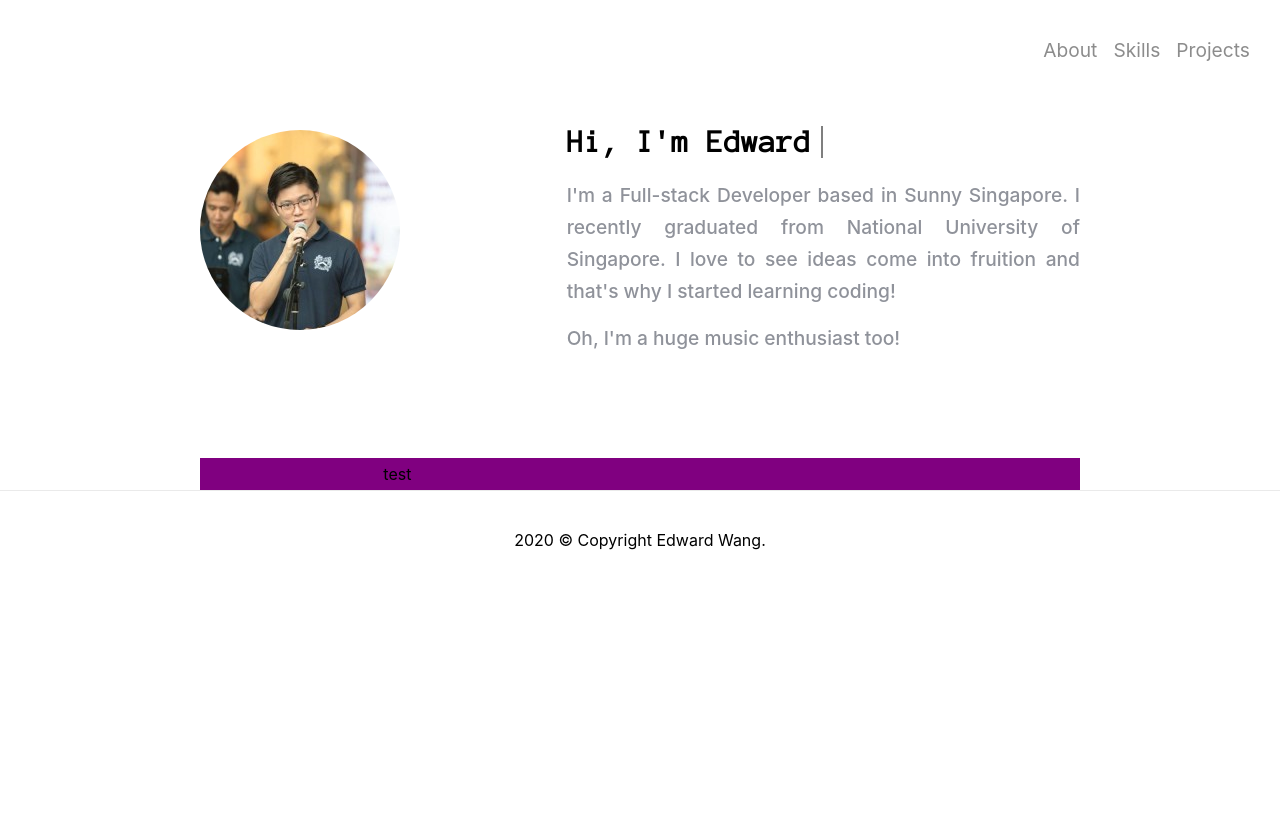
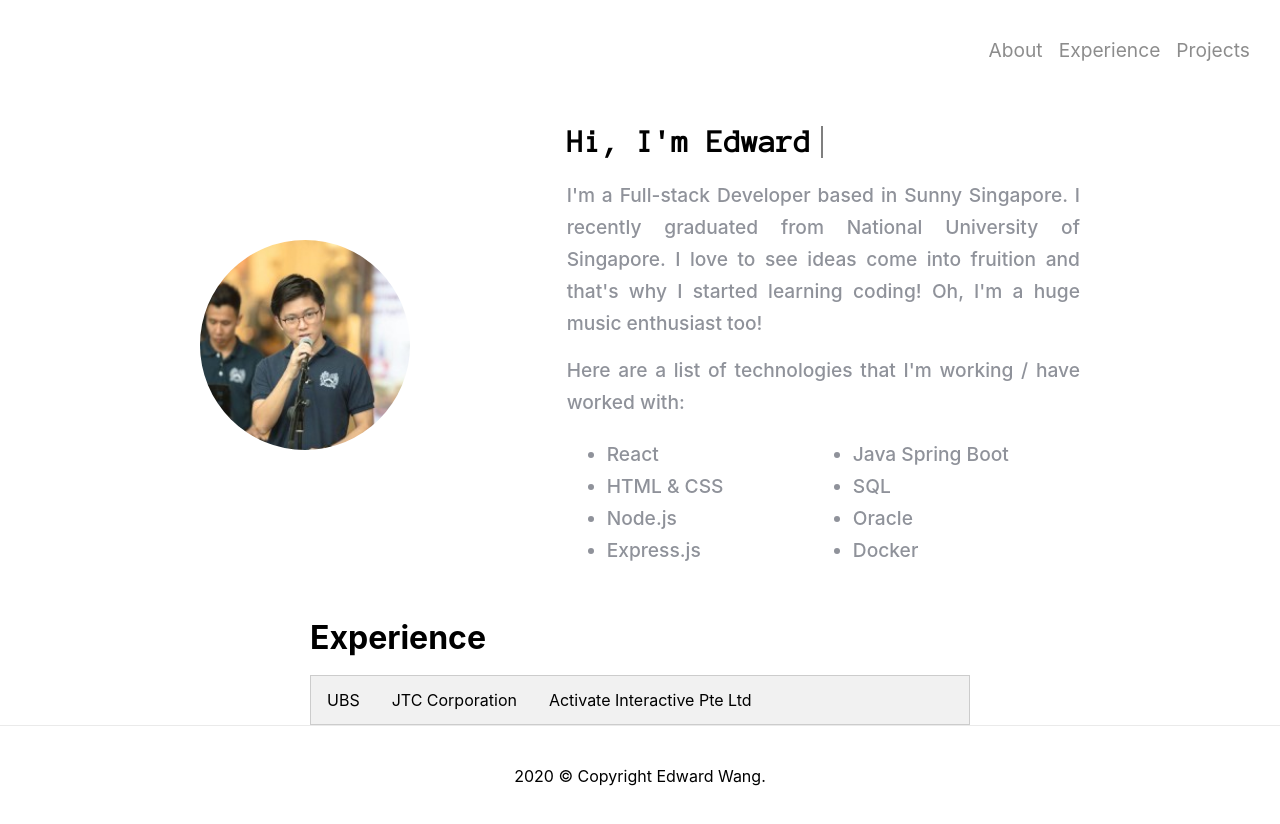
Before and after one commit to wardzxzxc/portfolio-front, a Next.js app: page / in a window 1280 px wide. Before the commit the page ends 800 px from the top, so only its background shows below. Built offline with nearby package versions, Linux system fonts and the light colour scheme.

Commit message:
added experience tabs

```diff
--- a/components/Experience.js
+++ b/components/Experience.js
@@ -1,16 +1,22 @@
 import styled from "styled-components";
 import Grid from "@material-ui/core/Grid";
+import Tabs from "./Tabs";
 
 export const Experience = (props) => {
   return (
     <MainContainer container>
-      <Grid item md={7}>
-        test
+      <Grid item md={9}>
+        <h1>Experience</h1>
+        <Tabs {...props} />
       </Grid>
     </MainContainer>
   );
 };
 
+const Logo = styled.img`
+  height: 150px;
+  width: 150px;
+`;
 
 const Description = styled.p`
   font-weight: 500;
@@ -23,24 +29,6 @@ const Description = styled.p`
 const MainContainer = styled(Grid)`
   justify-content: center;
   align-items: center;
-  background-color: purple;
-`;
-
-
-const WriteUp = styled.div`
-  display: flex;
-  justify-content: center;
-  flex-direction: column;
-  text-align: justify;
-  text-justify: inter-word;
-  margin-top: 5%;
-  @media (max-width: 960px) {
-    margin: 5% 5%;
-  }
-  @media (max-width: 600px) {
-    text-align: center;
-    margin: 5% 5%;
-  }
 `;
 
 export default Experience;
--- a/components/Introduction.js
+++ b/components/Introduction.js
@@ -5,7 +5,7 @@ export const Introduction = (props) => {
   return (
     <MainContainer container>
       <Grid item md={5}>
-        <ProfilePic src="/profilePic2.jpg" alt="Avatar" />
+        <ProfilePic src="/images/ProfilePic.jpg" alt="Avatar" />
       </Grid>
       <Grid item md={7}>
         <WriteUp>
@@ -13,14 +13,35 @@ export const Introduction = (props) => {
           <Description>
             I'm a Full-stack Developer based in Sunny Singapore. I recently
             graduated from National University of Singapore. I love to see ideas
-            come into fruition and that's why I started learning coding!
+            come into fruition and that's why I started learning coding! Oh, I'm
+            a huge music enthusiast too!
           </Description>
-          <Description>Oh, I'm a huge music enthusiast too!</Description>
+          <Description>
+            Here are a list of technologies that I'm working / have worked with:
+            <Technologies>
+              <li>React</li>
+              <li>HTML & CSS</li>
+              <li>Node.js</li>
+              <li>Express.js</li>
+              <li>Java Spring Boot</li>
+              <li>SQL</li>
+              <li>Oracle</li>
+              <li>Docker</li>
+            </Technologies>
+          </Description>
         </WriteUp>
       </Grid>
     </MainContainer>
   );
 };
+
+const Technologies = styled.ul`
+  columns: 2;
+  @media (max-width: 600px) {
+    text-align: left !important;
+    margin: 5% 5%;
+  }
+`;
 
 const TypeWriter = keyframes`
   from {
@@ -68,7 +89,6 @@ const Description = styled.p`
 const MainContainer = styled(Grid)`
   justify-content: center;
   align-items: center;
-  margin-bottom: 10%;
 `;
 
 const RotateY = keyframes`
@@ -79,8 +99,8 @@ to {
 
 const ProfilePic = styled.img`
   border-radius: 50%;
-  height: 200px;
-  width: 200px;
+  height: 210px;
+  width: 210px;
   animation: ${RotateY} 1s linear;
   &:hover {
     transform: rotateY(360deg);
--- a/components/NavBar.js
+++ b/components/NavBar.js
@@ -9,7 +9,7 @@ export const NavBar = (props) => {
     <MainContainer>
       <NavBarWrapper>
         <NavBarLink href="#About">About</NavBarLink>
-        <NavBarLink href="#Skills">Skills</NavBarLink>
+        <NavBarLink href="#Skills">Experience</NavBarLink>
         <NavBarLink href="#Projects">Projects</NavBarLink>
         <HamburgerIcon
           icon={faBars}
--- /dev/null
+++ b/components/Tabs.js
@@ -0,0 +1,82 @@
+import { faBorderNone } from "@fortawesome/free-solid-svg-icons";
+import { render } from "react-dom";
+import styled from "styled-components";
+
+export const Tabs = (props) => {
+  const {
+    toggleUbs,
+    ubsState,
+    toggleJtc,
+    jtcState,
+    toggleActivate,
+    activateState,
+  } = props;
+
+  const displayUbs = async () => {
+    console.log(ubsState);
+    if (ubsState) {
+      toggleUbs();
+      return <TabContent id="UBS">Work at UBS</TabContent>;
+    } else {
+      toggleUbs();
+      return null;
+    }
+  };
+
+  const displayJtc = async () => {
+    if (jtcState) {
+      toggleJtc();
+      return <TabContent id="UBS">Work at UBS</TabContent>;
+    } else {
+      toggleJtc();
+      return null;
+    }
+  };
+
+  const displayActivate = async () => {
+    if (activateState) {
+      toggleActivate();
+      return <TabContent id="UBS">Work at UBS</TabContent>;
+    } else {
+      toggleActivate();
+      return null;
+    }
+  };
+
+  return (
+    <MainContainer container>
+      <TabButton onClick={toggleUbs}>UBS</TabButton>
+      <TabButton onClick={toggleJtc}>JTC Corporation</TabButton>
+      <TabButton onClick={toggleActivate}>
+        Activate Interactive Pte Ltd
+      </TabButton>
+      <displayUbs />
+    </MainContainer>
+  );
+};
+
+const MainContainer = styled.div`
+  overflow: hidden;
+  border: 1px solid #ccc;
+  background-color: #f1f1f1;
+  text-align: justify;
+`;
+
+const TabButton = styled.button`
+  background-color: inherit;
+  border: none;
+  outline: none;
+  padding: 14px 16px;
+  transition: 0.3s;
+  font-size: 1rem;
+  font-family: inherit;
+`;
+
+const TabContent = styled.div`
+  /* display: none; */
+  padding: 6px 12px;
+  border: 1px solid #ccc;
+  border-top: none;
+`;
+
+export default Tabs;
--- a/pages/index.js
+++ b/pages/index.js
@@ -4,16 +4,18 @@ import styled from "styled-components";
 import { NavBar } from "../components/NavBar";
 import { Introduction } from "../components/Introduction";
 import { SideModal } from "../components/RightNav";
-import {Experience}  from "../components/Experience";
-
+import { Experience } from "../components/Experience";
 
 export default function Home() {
   const [dropdown, setDropdown] = useState(false);
   const [initialLoad, setInitialLoad] = useState(false);
+  const [ubsState, toggleUbs] = useState(false);
+  const [jtcState, toggleJtc] = useState(false);
+  const [activateState, toggleActivate] = useState(false);
 
   useEffect(() => {
     setInitialLoad(true);
-  }, [])
+  }, []);
 
   return (
     <>
@@ -30,8 +32,17 @@ export default function Home() {
           closeDropdown={() => setDropdown(false)}
           isDropdownVisible={dropdown}
         />
-        <Introduction initialLoad/>
-        <Experience/>
+        <Introduction />
+        <Experience
+          ubsState={ubsState}
+          toggleUbs={() => {
+            toggleUbs(!ubsState);
+          }}
+          jtcState={jtcState}
+          toggleJtc={() => toggleJtc(!jtcState)}
+          activateState={activateState}
+          toggleActivate={() => toggleActivate(!activateState)}
+        />
       </Main>
 
       <Footer>2020 © Copyright Edward Wang.</Footer>
```
Also changed, not shown: public/images/ProfilePic.jpg (renamed from public/profilePic2.jpg), public/images/React.png (renamed from public/React.png).
